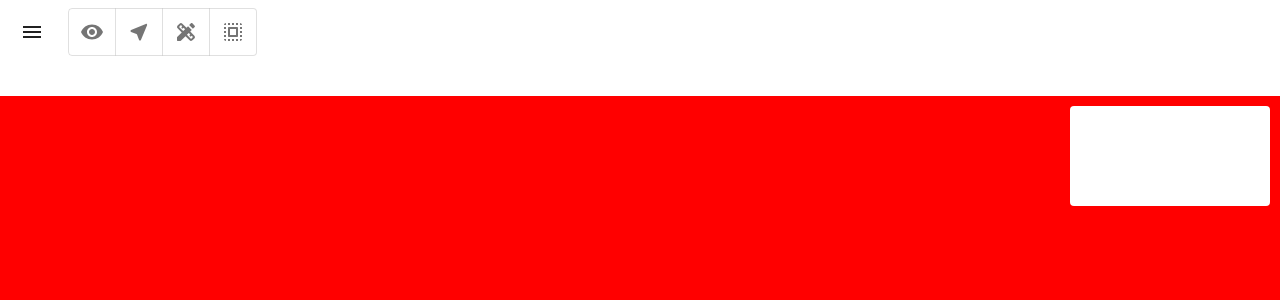
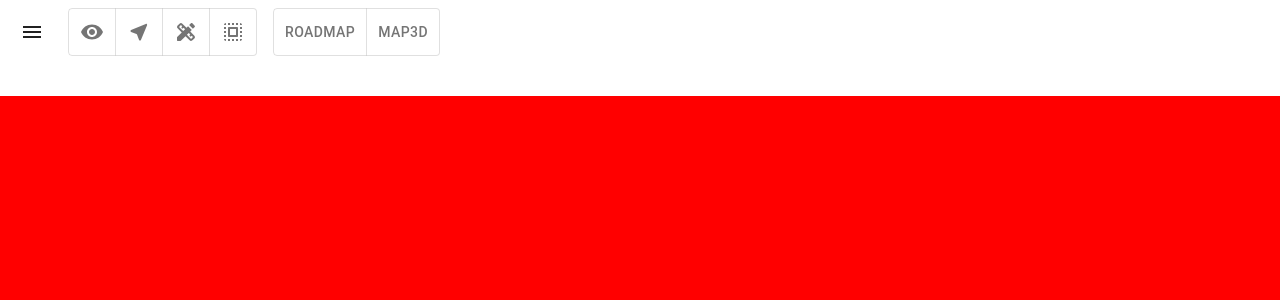
Before and after one commit to le-trung-cu/map4d-treeview, a React (Create React App) app: page / in a window 1280 px wide. Shown: the top 300 px of the page. Built offline with nearby package versions, Linux system fonts and the light colour scheme.

Commit message:
đặt marker area tại 'visual center' của polygon

```diff
--- a/package.json
+++ b/package.json
@@ -10,6 +10,7 @@
     "@testing-library/jest-dom": "^5.16.5",
     "@testing-library/react": "^13.3.0",
     "@testing-library/user-event": "^13.5.0",
+    "polylabel": "^1.1.0",
     "react": "^18.2.0",
     "react-dom": "^18.2.0",
     "react-scripts": "5.0.1",
--- a/src/App.jsx
+++ b/src/App.jsx
@@ -10,6 +10,7 @@ import { styled } from '@mui/material/styles'
 import { useEffect, useRef, useState } from 'react'
 import { DataClassList } from './components/data-class-list/DataClassList'
 import { theme } from './theme'
+import polylabel from 'polylabel'
 
 const drawerWidth = 380;
 const mapEventOptions = {
@@ -78,6 +79,8 @@ function App() {
   const [open, setOpen] = useState(false)
 
   const [selectedAction, setSelectedAction] = useState(null)
+  const [selectedMapType, setSelectedMapType] = useState(null)
+
   const [map, setMap] = useState(null)
   const marker = useRef(null)
   const [markerPosition, setMarkerPosition] = useState(null)
@@ -350,12 +353,11 @@ function App() {
           if (points.length > 3) {
             measure.setPath(points)
             const area = Math.round(measure.area * 100) / 100
-            const center = measure.center
-
+            const center = polylabel([points.map(p => [p.lat, p.lng])], 2)
             dataForDrawPolygon.markerForAreaOfPolygon?.setMap(null)
             dataForDrawPolygon.markerForAreaOfPolygon = new window.map4d.Marker({
-              position: center,
-              anchor: [0, 0],
+              position:  {lat: center[0], lng: center[1]},
+              // anchor: [0, 0],
               iconView: `<span style="color: red; text-stroke: 4px #ffffff; text-shadow: -1px 0px 0px #ffffff, 0px 0px 0px #ffffff, 1px 0px 0px #ffffff, 0px -1px 0px #ffffff, 0px 1px 0px #ffffff; text-align: center;">${area} m2</span>`,
             })
             dataForDrawPolygon.markerForAreaOfPolygon.setMap(map)
@@ -375,11 +377,6 @@ function App() {
           const points = dataForDrawPolygon.points.concat(dataForDrawPolygon.points[0])
           dataForDrawPolygon.polygon.setPaths([points])
           dataForDrawPolygon.points = []
-          measure.setPath(points)
-          setAreaOfPolygon(Math.round(measure.area * 100) / 100)
-
-          console.log(dataForDrawPolygon.polygon.getPaths());
-
           savedObjects.push(dataForDrawPolygon.polygon)
           savedObjects.push(...dataForDrawPolygon.circles)
           savedObjects.push(dataForDrawPolygon.markerForAreaOfPolygon)
@@ -388,6 +385,8 @@ function App() {
           dataForDrawPolygon.polygon.hasManyCircles = dataForDrawPolygon.circles
           dataForDrawPolygon.circles.forEach(circle => circle.belongTo = dataForDrawPolygon.polygon)
           dataForDrawPolygon.polygon.markerForArea = dataForDrawPolygon.markerForAreaOfPolygon
+
+          window.xpolygon = dataForDrawPolygon.polygon
 
           dataForDrawPolygon.polygon = new window.map4d.Polygon({
             fillOpacity: 0.1,
@@ -417,7 +416,7 @@ function App() {
         circle.setCenter(e.location)
         const index = polygon.hasManyCircles.findIndex(_circle => _circle === circle)
 
-        if(index === 0){
+        if (index === 0) {
           path[0][0] = e.location
           path[0][path[0].length - 1] = e.location
         } else {
@@ -427,14 +426,14 @@ function App() {
         polygon.setPaths(path)
         measure.setPath(path[0])
         const area = Math.round(measure.area * 100) / 100
-        const center = measure.center
-        polygon.markerForArea.setPosition(center)
+        const center = polylabel([path[0].map(p => [p.lat, p.lng])], 2.0)
+        polygon.markerForArea.setPosition({lat: center[0], lng: center[1]})
         polygon.markerForArea.setIconView(`<span style="color: red; text-stroke: 4px #ffffff; text-shadow: -1px 0px 0px #ffffff, 0px 0px 0px #ffffff, 1px 0px 0px #ffffff, 0px -1px 0px #ffffff, 0px 1px 0px #ffffff; text-align: center;">${area} m2</span>`)
       }
     })
 
     const draggEndEvent = map.addListener('dragEnd', e => {
-      if(dataForDrawPolygon.isDraggingCircle){
+      if (dataForDrawPolygon.isDraggingCircle) {
         map.setScrollGesturesEnabled(true)
         dataForDrawPolygon.draggingCircle.setFillColor('#3085d6')
         dataForDrawPolygon.isDraggingCircle = false
@@ -465,6 +464,10 @@ function App() {
       return subscribeGetAreaOfPolygon()
 
   }, [map, selectedAction])
+
+  useEffect(() => {
+    map?.setMapType(selectedMapType || 'roadmap')
+  }, [map, selectedMapType])
 
   const onMapReady = (map, id) => {
     window.map = map
@@ -510,6 +513,13 @@ function App() {
               </ToggleButton>
               <ToggleButton value={4}><SelectAllRoundedIcon /></ToggleButton>
             </ToggleButtonGroup>
+            <ToggleButtonGroup sx={{marginLeft: 2}} color='standard' variant="text" aria-label="text button group"
+              value={selectedMapType}
+              exclusive
+              onChange={(e, type) => { setSelectedMapType(type) }}>
+              <ToggleButton value='roadmap'>ROADMAP</ToggleButton>
+              <ToggleButton value='map3d'>MAP3D</ToggleButton>
+            </ToggleButtonGroup>
           </Toolbar>
         </AppBar>
         <Drawer
@@ -532,7 +542,7 @@ function App() {
           <DataClassList />
         </Drawer>
         <Box sx={{ marginLeft: open ? drawerWidth + 10 + 'px' : 0, position: 'relative', mt: 12, bgcolor: 'red' }}>
-          <Box sx={{
+          {selectedAction === 2 && <Box sx={{
             position: 'absolute',
             display: 'flex',
             flexDirection: 'column',
@@ -546,17 +556,10 @@ function App() {
             bgcolor: 'white',
             zIndex: 10,
           }}>
-            {selectedAction === 2 && <>
-              <div>lat: {markerPosition?.lat}</div>
-              <div>lng: {markerPosition?.lng}</div>
-            </>}
-            {selectedAction === 3 && <>
-              <div>length: {lengthOfPolyline}</div>
-            </>}
-            {selectedAction === 4 && <>
-              <div>area: {areaOfPolygon}</div>
-            </>}
+            <div>lat: {markerPosition?.lat}</div>
+            <div>lng: {markerPosition?.lng}</div>
           </Box>
+          }
           <Map4dMap
             key="map4d"
             id="map4d"
```
Also changed, not shown: 1 other file (tests, documents, lock files or other folders).
